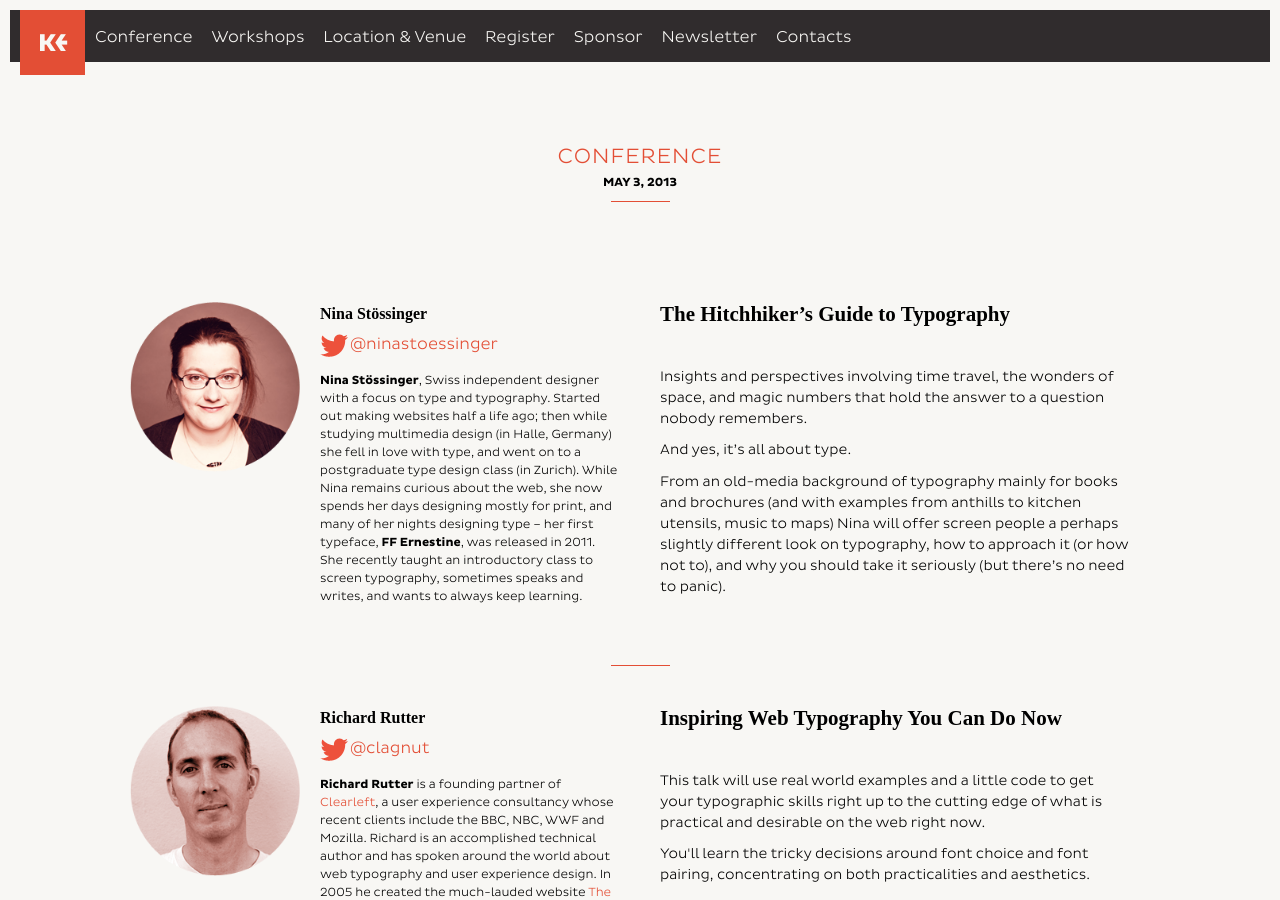
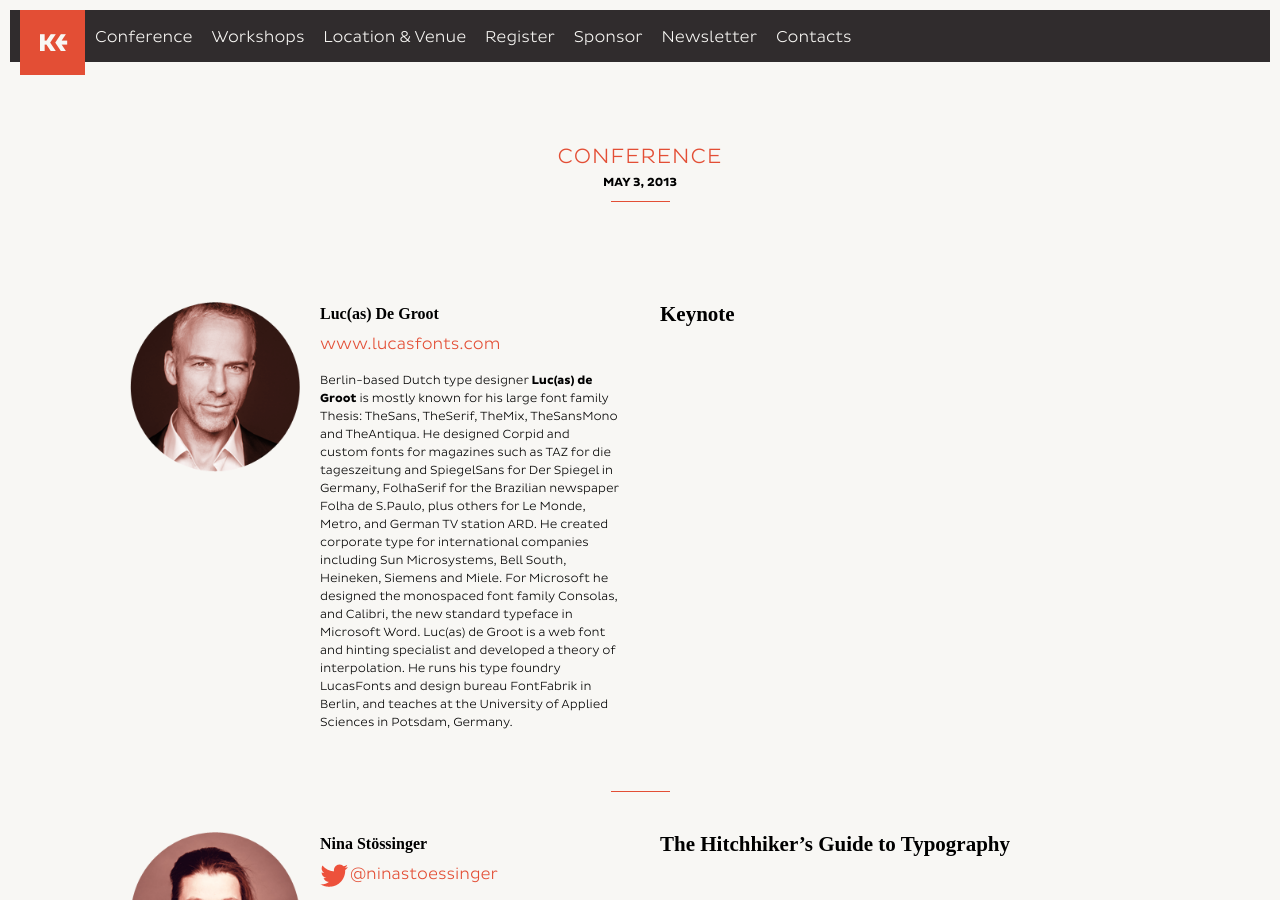
Before and after one commit to GrUSP/2013.kerning.it, a Jekyll site: the page built from speakers.html, in a window 1280 px wide and 900 px high. Built offline with Jekyll 4.4.1, drawn with Linux system fonts in a browser that asks for light colours; nearby versions of some CDN libraries; Markdown is read by kramdown in place of the engine named in the settings.

Commit message:
Added Keynote speaker

```diff
--- a/_includes/section-conference.html
+++ b/_includes/section-conference.html
@@ -4,7 +4,7 @@
 			<h3>May 3, 2013</h3>
 			<div id="conference-abstract">
 
-
+				{% include talks/talk-lucas.html %}
 				{% include talks/talk-nina.html %}
 				{% include talks/talk-richard.html %}
 				{% include talks/talk-yves.html %}
--- /dev/null
+++ b/_includes/talks/talk-lucas.html
@@ -0,0 +1,18 @@
+<div class="session">
+	<div class="speaker">
+		<div class="image"><img src="img/lucas.png"></div>
+		<div class="info">
+			<div class="name">Luc(as) De Groot</div>
+			<!--div class="twitter"><a href="#">@aral</a></div-->
+			<div class="url"><a href="http://www.lucasfonts.com">www.lucasfonts.com</a></div>
+			<div class="bio">Berlin-based Dutch type designer <b>Luc(as) de Groot</b> is mostly known for his large font family Thesis: TheSans, TheSerif, TheMix, TheSansMono and TheAntiqua. He designed Corpid and custom fonts for magazines such as TAZ for die tageszeitung and SpiegelSans for Der Spiegel in Germany, FolhaSerif for the Brazilian newspaper Folha de S.Paulo, plus others for Le Monde, Metro, and German TV station ARD. He created corporate type for international companies including Sun Microsystems, Bell South, Heineken, Siemens and Miele. For Microsoft he designed the monospaced font family Consolas, and Calibri, the new standard typeface in Microsoft Word.
+Luc(as) de Groot is a web font and hinting specialist and developed a theory of interpolation. He runs his type foundry LucasFonts and design bureau FontFabrik in Berlin, and teaches at the University of Applied Sciences in Potsdam, Germany.</div>
+		</div>
+	</div>
+	<div class="topic">
+		<div class="title">Keynote</div>
+		<div class="abstract">
+			&nbsp;
+		</div>
+	</div>
+</div>
```
